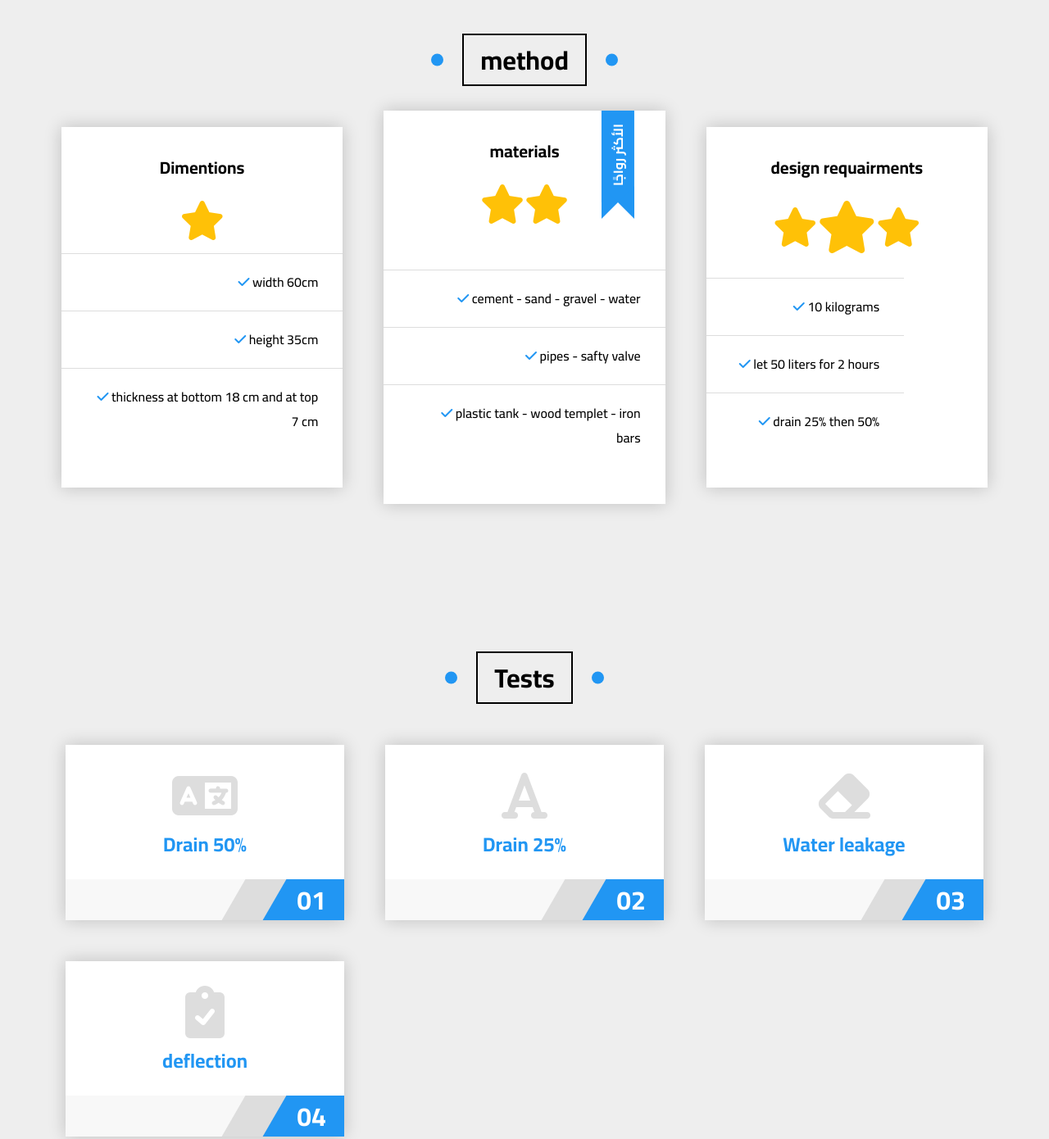
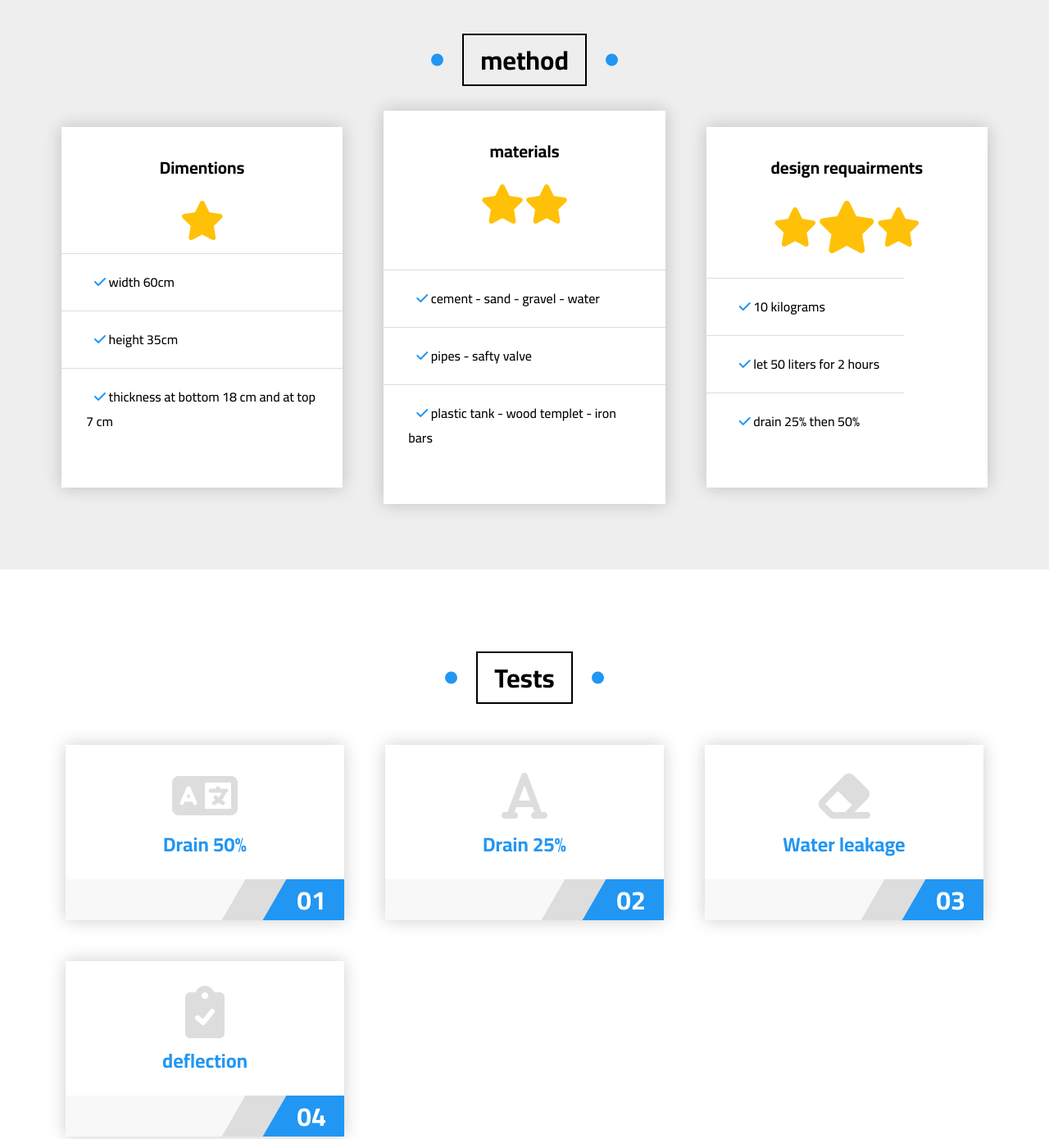
Before and after one commit to REKO11707/bio-shield, a plain HTML site: page index.html in a window 1280 px wide. Shown: the part 6580-7970 px from the top of the page at 82% size. Drawn offline with Linux system fonts and the light colour scheme.

Commit message:
Practice CSS 2.css

```diff
--- a/CSS/Practice CSS 2.css
+++ b/CSS/Practice CSS 2.css
@@ -215,7 +215,6 @@ header .wrapper .logo {
     -ms-transition: 0.3s;
     -o-transition: 0.3s;
 }
-
 header .wrapper .logo:hover {
     cursor: pointer;
     background-color: var(--mainHvColor);
@@ -1135,7 +1134,7 @@ header .wrapper nav label {
 }
 
 .serv {
-    background-color: #eee;
+    background-color: #ffffff;
 }
 .serv .wrapper {
     display: grid;
@@ -1336,9 +1335,11 @@ header .wrapper nav label {
     }
 }
 .features {
+    background-color: #ffffff;
+}
+.stats{
     background-color: #EEE;
 }
-
 .features .wrapper {
     display: flex;
     flex-direction: row-reverse;
@@ -1504,11 +1505,14 @@ header .wrapper nav label {
 
 .plans .wrapper .box ul {
     list-style: none;
-    text-align: right;
+    text-align: left;
     padding: 0;
     align-self: flex-start;
 }
 
+.subs {
+    background-color: #EEE;
+}
 .plans .wrapper .box ul li {
     padding: 20px 0;
     position: relative;
@@ -1593,7 +1597,7 @@ header .wrapper nav label {
     margin-top: -20px;
 }
 
-.plans .wrapper .box:nth-child(2)::before {
+/* .plans .wrapper .box:nth-child(2)::before {
     position: absolute;
     content: "الأكثر رواجًا";
     top: 34px;
@@ -1607,9 +1611,9 @@ header .wrapper nav label {
     -moz-transform: rotatez(-90deg);
     -ms-transform: rotatez(-90deg);
     -o-transform: rotatez(-90deg);
-}
-
-.plans .wrapper .box:nth-child(2)::after {
+} */
+
+/* .plans .wrapper .box:nth-child(2)::after {
     position: absolute;
     content: "";
     top: 92px;
@@ -1617,7 +1621,7 @@ header .wrapper nav label {
     width: 0; height: 0;
     border: 20px solid;
     border-color: transparent var(--mainColor) transparent var(--mainColor);
-}
+} */
 
 .subs .wrapper {
     display: flex;
```
